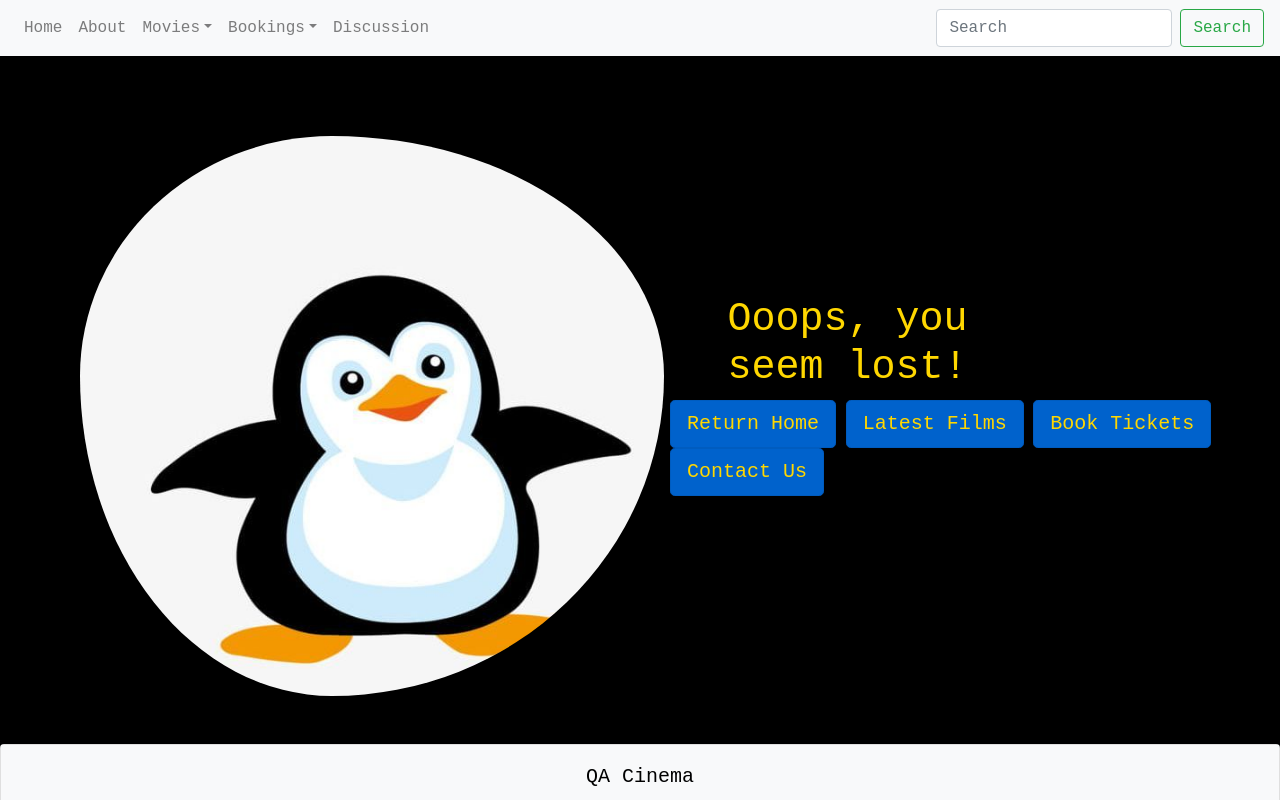
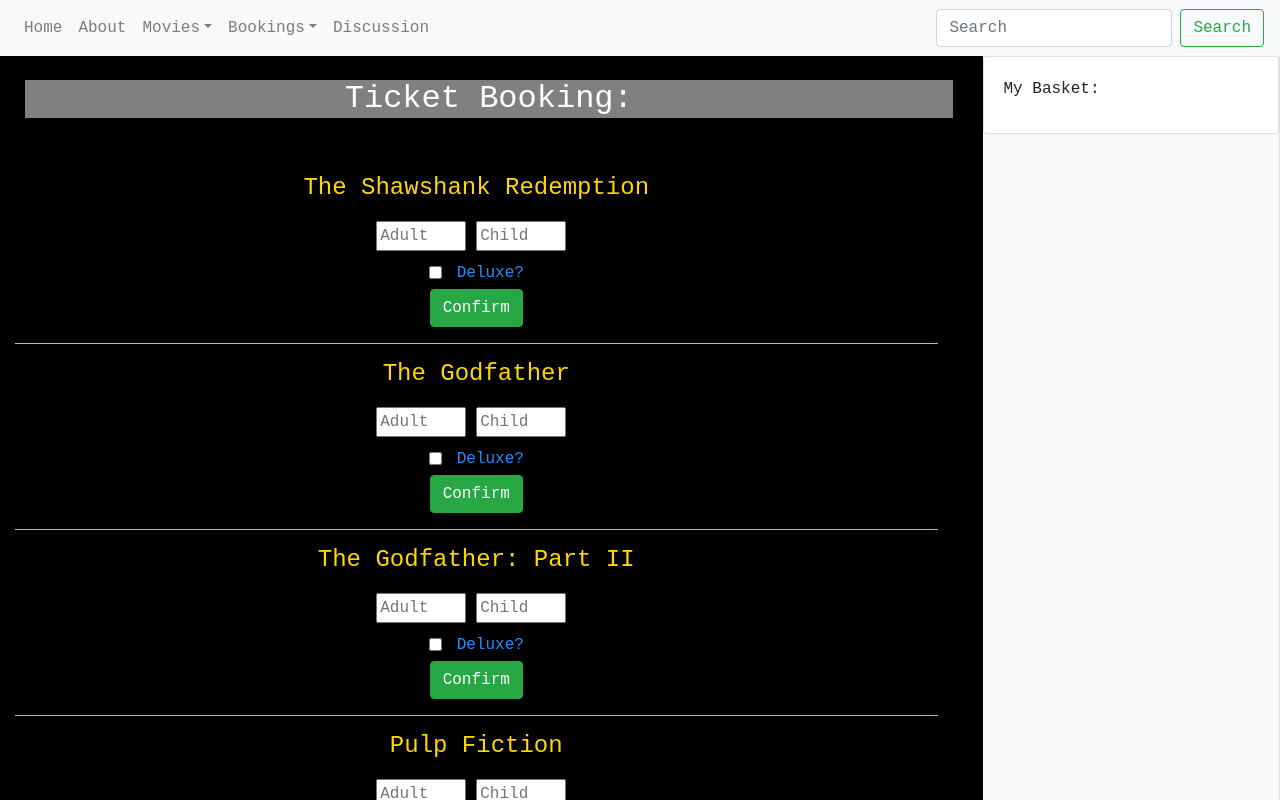
Before and after one commit to kierawaltonqa/QACinemasProject, a React (Create React App) app in the folder frontend/: page /bookings in a window 1280 px wide. Shown: the top 800 px of the page. Built offline with nearby package versions, Linux system fonts and the light colour scheme.

Commit message:
basic ticket booking

```diff
--- a/frontend/src/App.js
+++ b/frontend/src/App.js
@@ -11,6 +11,7 @@ import Listings from './Components/Movies/MovieListings/Listings';
 import NR from './Components/Movies/NewReleases/NR';
 import AboutPage from './Components/About/AboutPage';
 import CantFindPage from './Components/CantFindPage';
+import TicketBooking from './Components/TicketBooking/MainPage/TicketBooking';
 
 
 function App() {
@@ -40,6 +41,9 @@ function App() {
           <Route path="/screens">
             <Screenpage />
           </Route>
+          <Route path="/bookings">
+            <TicketBooking />
+          </Route>
           <CantFindPage />
         </Switch>
 
--- a/frontend/src/Components/Navigation.jsx
+++ b/frontend/src/Components/Navigation.jsx
@@ -59,7 +59,7 @@ const Navigation = (props) => {
                                 <DropdownItem href="/screens">
                                     Screens
                                 </DropdownItem>
-                                <DropdownItem>
+                                <DropdownItem href="/bookings">
                                     Tickets
                                 </DropdownItem>
                                 <DropdownItem>
--- /dev/null
+++ b/frontend/src/Components/TicketBooking/FilmList/ReadAll.jsx
@@ -0,0 +1,42 @@
+import React from 'react'
+import films from "../../../Resources/Movies.json"
+import { FormGroup, Label } from 'reactstrap'
+
+const ReadAll = () => {
+
+
+    return (
+
+
+        <>
+            <div className="container">
+                {films.map((film) => (
+                    <div >
+                        <h4 style={{ color: 'gold' }}><center>{film.title}</center></h4>
+                        {/* <center><img style={{height:"300px", width:"300px"}} src={film.img} alt=""/></center> */}
+                        <div className="form-mb position-relative">
+                            <center>
+                                <input id="adulttickets" style={{ width: "90px" }} type="number" placeholder="Adult" />
+                                <input style={{ width: "90px", margin: "10px" }} type="number" placeholder="Child" />
+
+                                <div className="form-check form-switch">
+                                    <input className="form-check-input" type="checkbox" />
+                                    <label className="form-check-label" style={{ color: "dodgerblue", marginLeft: "8px", marginBottom: "4px" }}>Deluxe?</label>
+                                </div>
+
+                            </center>
+                            <center>
+                                <button className="btn btn-success">Confirm</button>
+                            </center>
+                            <hr />
+
+                        </div>
+
+                    </div>
+                ))}
+            </div>
+        </>
+    )
+}
+
+export default ReadAll
--- /dev/null
+++ b/frontend/src/Components/TicketBooking/MainPage/TicketBooking.jsx
@@ -0,0 +1,31 @@
+import React from 'react'
+import ReadAll from '../FilmList/ReadAll'
+import Sidebar from '../Sidebar/Sidebar'
+import "../Resources/TicketBooking.css"
+
+const TicketBooking = () => {
+    return (
+
+        <>
+            <div className="row">
+                <div className="col-9">
+                    <br />
+                    <h2 style={{ color: "white", backgroundColor:"grey", marginLeft:"25px" }}><center>Ticket Booking:</center></h2>
+
+                    <br/>
+                    <br/>
+                    <div className="">
+                    <ReadAll />
+                    </div>
+                </div>
+                <div className="col-3">
+                    <Sidebar />
+                </div>
+            </div>
+        </>
+
+    )
+
+}
+
+export default TicketBooking
--- /dev/null
+++ b/frontend/src/Components/TicketBooking/Resources/TicketBooking.css
@@ -0,0 +1,11 @@
+#bookingside {
+    min-height: 100vh;
+}
+
+#ticketform {
+    text-align: center;
+  }
+
+#monotext {
+    font-family: monospace;
+}
--- /dev/null
+++ b/frontend/src/Components/TicketBooking/Sidebar/Sidebar.jsx
@@ -0,0 +1,17 @@
+import React from 'react'
+import { Card, CardBody, CardTitle } from "reactstrap"
+import "../Resources/TicketBooking.css"
+
+const Sidebar = () => {
+    return (
+        <div className="bg-light border-right" id="bookingside">
+        <Card>
+            <CardBody>
+                <CardTitle>My Basket:</CardTitle>
+            </CardBody>
+        </Card>
+    </div>
+    )
+}
+
+export default Sidebar
```
Also changed, not shown: frontend/src/Components/TicketBooking/FilmList/FilmList.jsx (added, +13 -0 lines).
